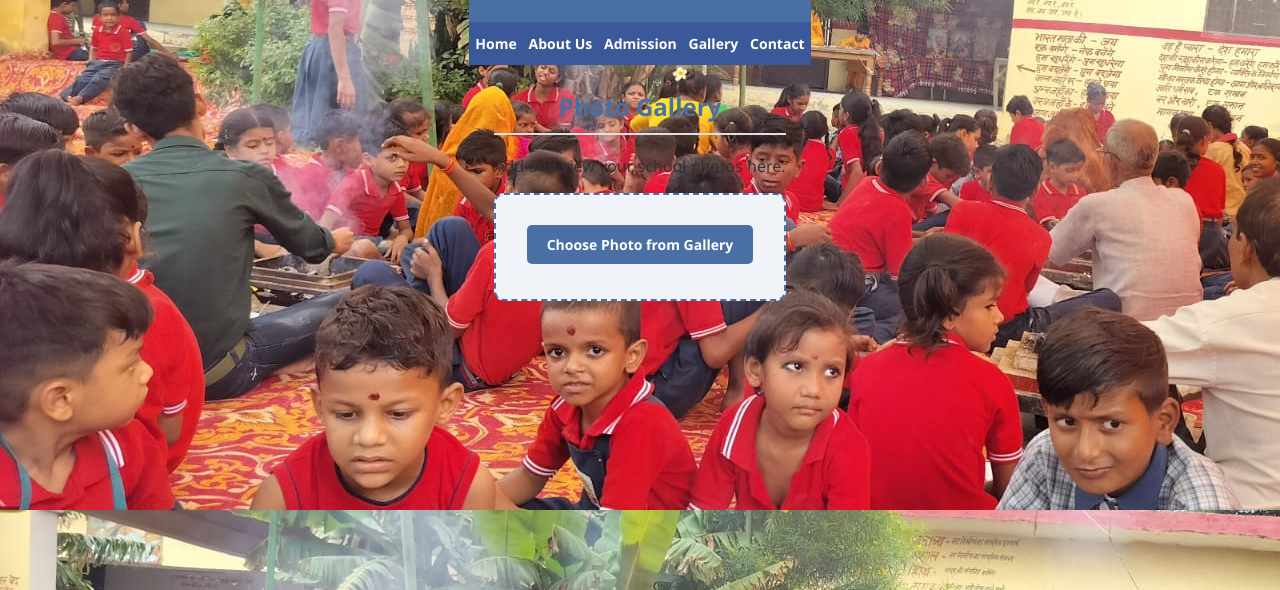
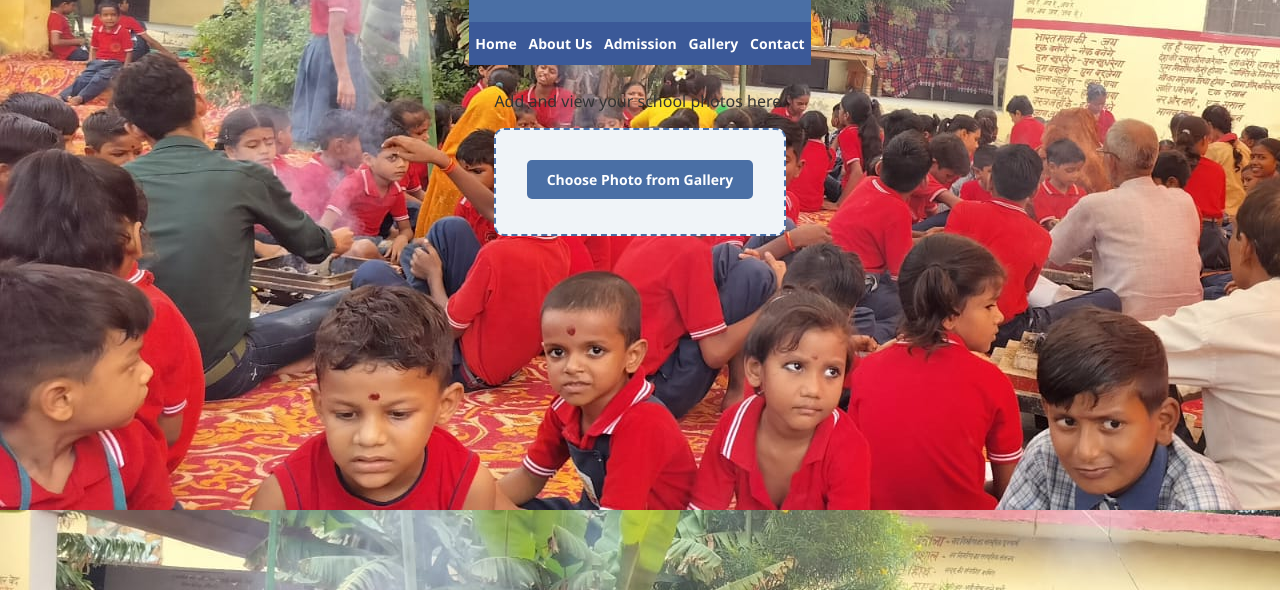
Before and after one commit to mir695634-debug/mbdpublicscholl, a plain HTML site: page index.html in a window 1280 px wide. Both pictures are taken after a click on the link "Gallery". Shown: the part 210-800 px from the top of the page. Drawn offline with Linux system fonts and the light colour scheme.

Commit message:
Update index.html

```diff
--- a/index.html
+++ b/index.html
@@ -77,8 +77,8 @@ button:hover { background-color: #38537a; }
 <button type="submit">Register Now</button>
 </form>
 </div>
-<div id="gallery" class="section gallery-section">
-<h2>Photo Gallery</h2>
+<div id="gallery" class="section gallery-section"
+    <imgsrc="IMG-20260729-WA0021.jpg" alt="School Photo>
 <p>Add and view your school photos here.</p>
 <div class="gallery-placeholder">
 <label class="file-upload-btn" for="photoInput">Choose Photo from Gallery</label>
```
